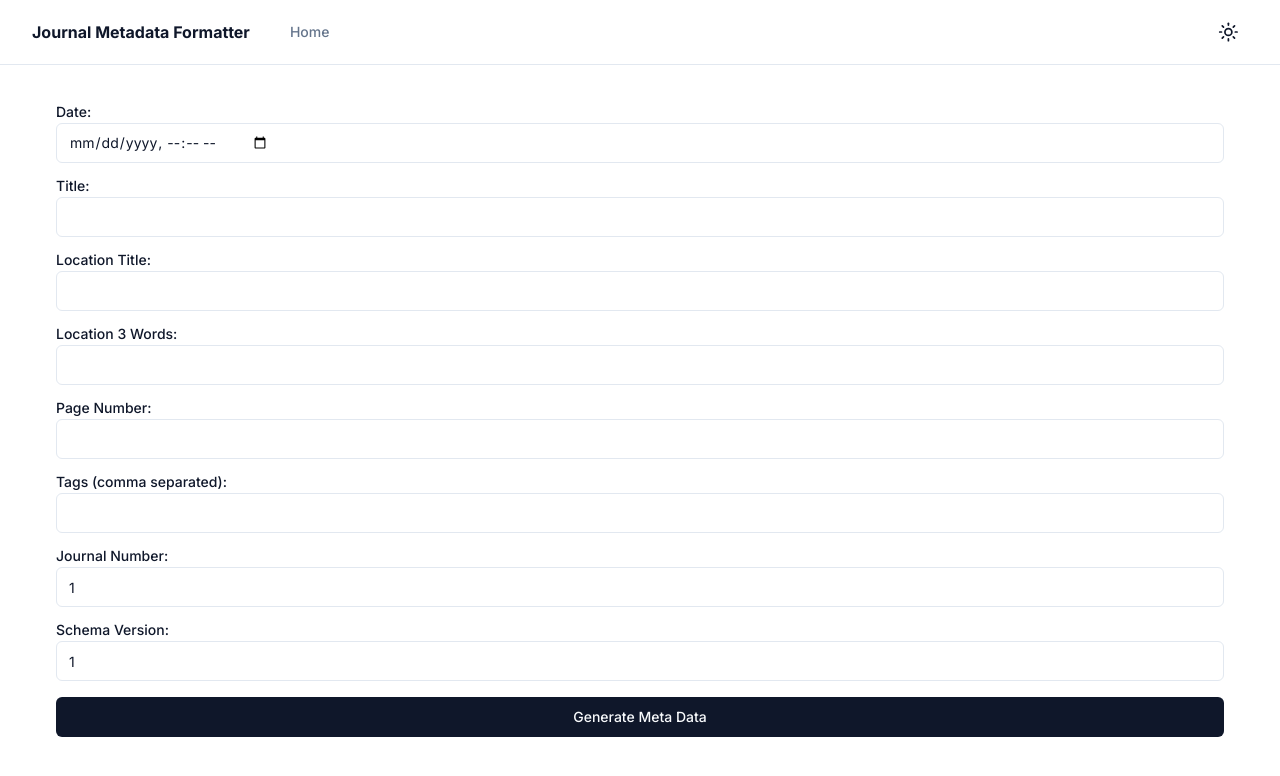
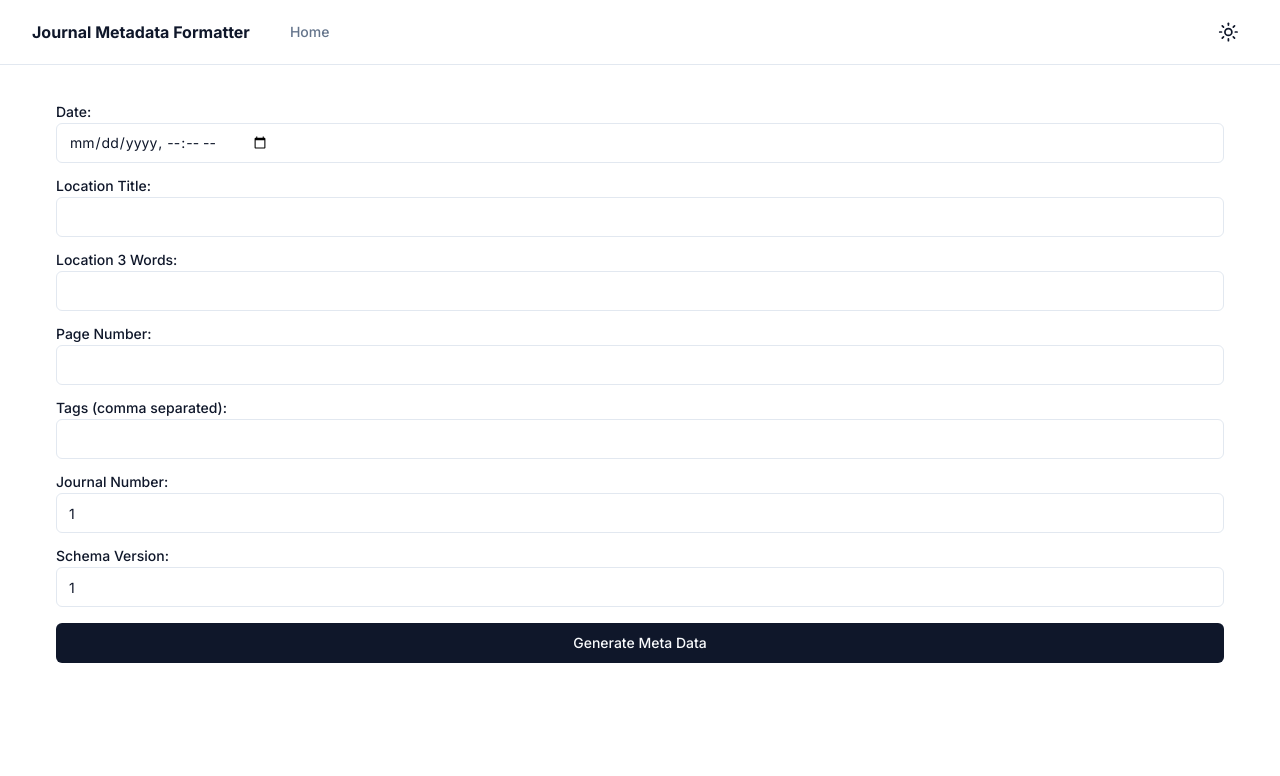
Before and after one commit to JamesMitofsky/Journal-Buddy, a Next.js app: page / in a window 1280 px wide. Shown: the top 776 px of the page. Built offline with nearby package versions, Linux system fonts and the light colour scheme.

Commit message:
Remove unecessary title

```diff
--- a/components/MetadataForm.tsx
+++ b/components/MetadataForm.tsx
@@ -9,7 +9,6 @@ import { CardContent } from './ui/card';
 
 type FormData = {
   date: string;
-  title: string;
   locationTitle: string;
   locationWords: string;
   pageNumber: number;
@@ -34,7 +33,6 @@ export const MetadataForm: React.FC = () => {
     const metaData = `
 ---
 date: ${data.date}
-title: "${data.title}"
 location_title: "${data.locationTitle}"
 location_3_words: "${data.locationWords}"
 page_number: ${data.pageNumber}
@@ -61,19 +59,6 @@ schema_version: ${data.schemaVersion}
                 className="w-full"
               />
               {errors.date && <span className="text-red-500">This field is required</span>}
-            </div>
-
-            <div>
-              <Label htmlFor="title" className="mb-1 block">
-                Title:
-              </Label>
-              <Input
-                type="text"
-                id="title"
-                {...register("title", { required: true })}
-                className="w-full"
-              />
-              {errors.title && <span className="text-red-500">This field is required</span>}
             </div>
 
             <div>
```
